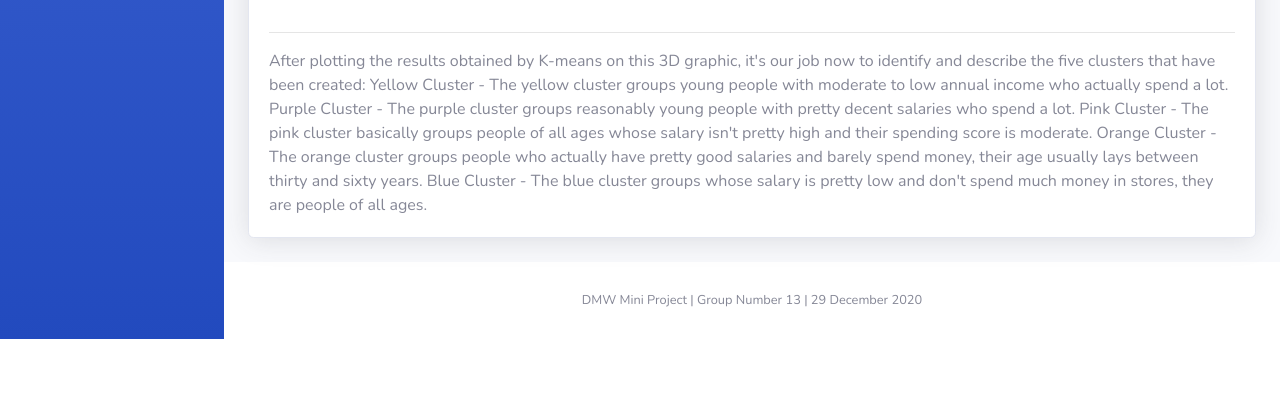
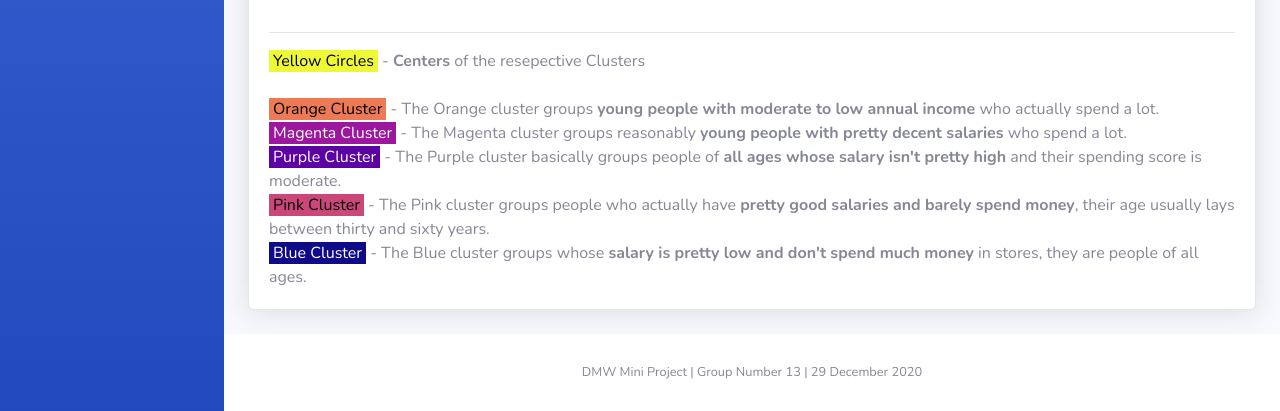
Before and after one commit to paramSonawane/ClusteringApriori, a Django app: page /clustering in a window 1280 px wide. Shown: the part 983-1394 px from the top of the page. Before the commit the page ends 1322 px from the top, so only its background shows below. Run offline with Django 3.2, Linux system fonts and the light colour scheme; some libraries are stand-ins or nearby versions.

Commit message:
color changes for info

```diff
--- a/home/templates/home/clustering.html
+++ b/home/templates/home/clustering.html
@@ -17,13 +17,13 @@
                 </div>
                 {% comment %} </div> {% endcomment %}
                 <hr>
-                After plotting the results obtained by K-means on this 3D graphic, it's our job now to identify and describe the five clusters that have been created:
+                <font color="#000000" style="background-color:#eff836; padding-left:4px; padding-right:4px">Yellow Circles</font> - <b>Centers</b> of the resepective Clusters<br><br>
 
-Yellow Cluster - The yellow cluster groups young people with moderate to low annual income who actually spend a lot.
-Purple Cluster - The purple cluster groups reasonably young people with pretty decent salaries who spend a lot.
-Pink Cluster - The pink cluster basically groups people of all ages whose salary isn't pretty high and their spending score is moderate.
-Orange Cluster - The orange cluster groups people who actually have pretty good salaries and barely spend money, their age usually lays between thirty and sixty years.
-Blue Cluster - The blue cluster groups whose salary is pretty low and don't spend much money in stores, they are people of all ages.
+                <font color="#000000" style="background-color:#ed7a55; padding-left:4px; padding-right:4px">Orange Cluster</font> - The Orange cluster groups <b>young people with moderate to low annual income</b> who actually spend a lot.<br>
+                <font color="#ffffff" style="background-color:#9c179e; padding-left:4px; padding-right:4px">Magenta Cluster</font> - The Magenta cluster groups reasonably <b>young people with pretty decent salaries</b> who spend a lot.<br>
+                <font color="#ffffff" style="background-color:#5c02a4; padding-left:4px; padding-right:4px">Purple Cluster</font> - The Purple cluster basically groups people of <b>all ages whose salary isn't pretty high</b> and their spending score is moderate.<br>
+                <font color="#000000" style="background-color:#cb4779; padding-left:4px; padding-right:4px">Pink Cluster</font> - The Pink cluster groups people who actually have <b>pretty good salaries and barely spend money</b>, their age usually lays between thirty and sixty years.<br>
+                <font color="#ffffff" style="background-color:#0f0a88; padding-left:4px; padding-right:4px">Blue Cluster</font> - The Blue cluster groups whose <b>salary is pretty low and don't spend much money</b> in stores, they are people of all ages.<br>
             </div>
         </div>
 {% endblock %}
```
